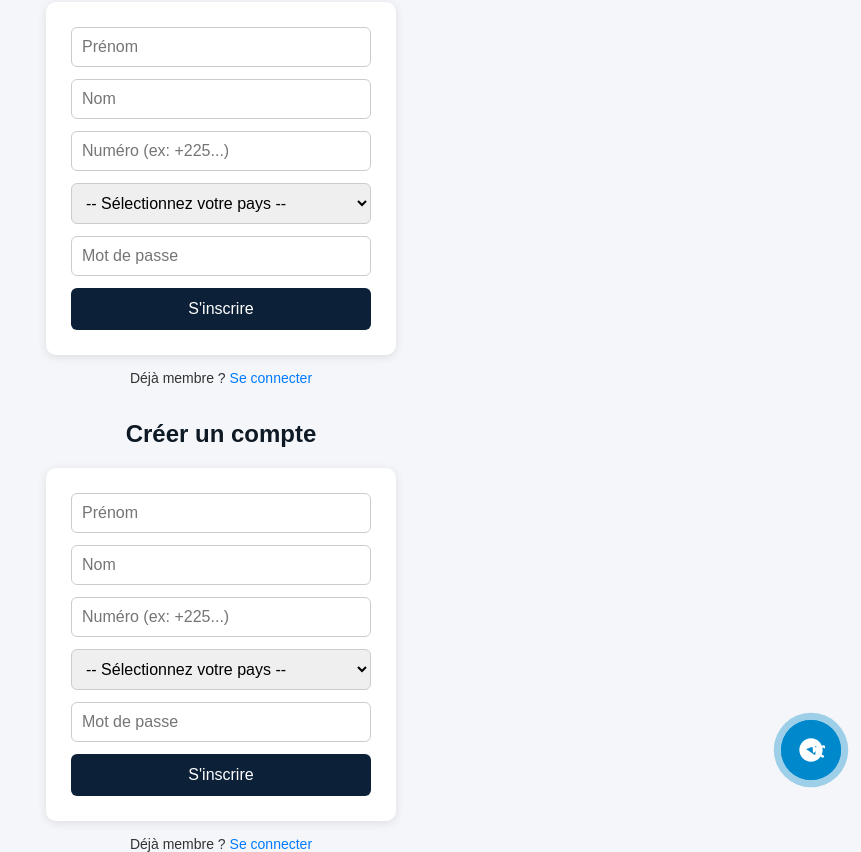
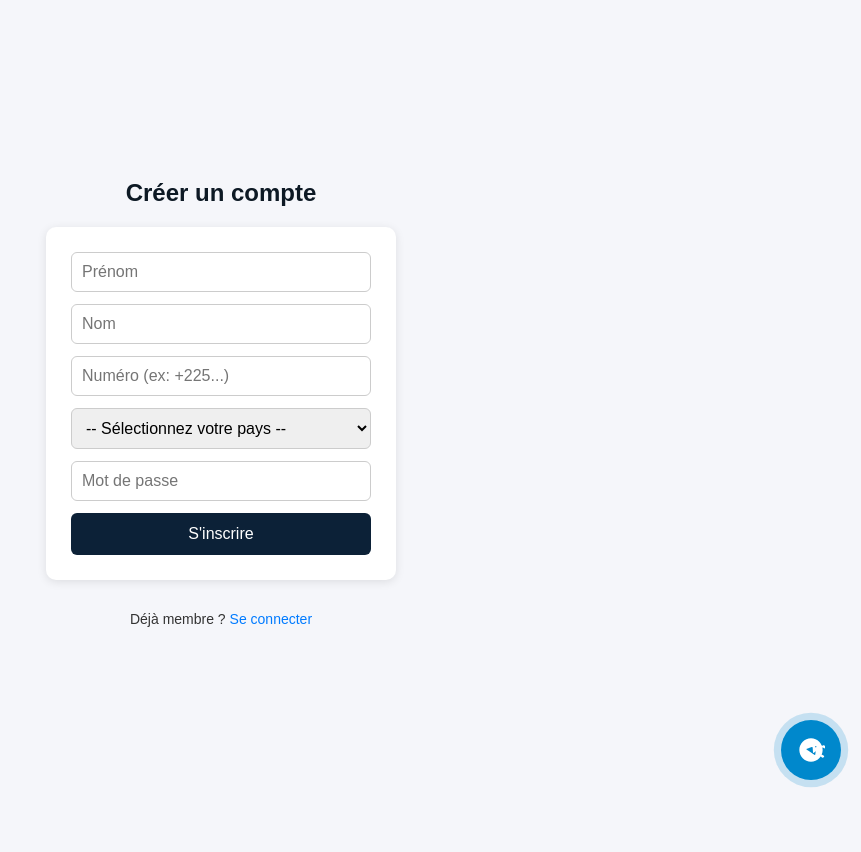
Before and after one commit to DPYTHA/miniezuka, a Flask app: page /register in a window 1280 px wide. Shown: the whole page, without its empty margins (419-1280 px from the left). After the commit the page ends 787 px from the top, so only its background shows below. Run offline with Flask 3, Linux system fonts and the light colour scheme.

Commit message:
minor changes

```diff
--- a/app/templates/register.html
+++ b/app/templates/register.html
@@ -1,186 +1,4 @@
-<!DOCTYPE html>
-<html lang="fr">
-<head>
-<meta charset="UTF-8">
-  <meta name="viewport" content="width=device-width, initial-scale=1.0">
-  <meta name="apple-mobile-web-app-capable" content="yes">
-  <meta name="mobile-web-app-capable" content="yes">
 
-  <!-- Titre de l'onglet -->
-  <title>ÉZUKA - Transferts d'argent rapides</title>
-
-  <!-- Favicon et icônes -->
-  <link rel="icon" type="image/png" href="/static/logo.png">
-  <link rel="shortcut icon" href="/static/logo.png">
-  <link rel="apple-touch-icon" href="/static/logo.png">
-
-  <!-- Manifest -->
-  <link rel="manifest" href="/static/manifest.json">
-  <meta name="theme-color" content="#082630">
-
-  <!-- Police -->
-  <link href="https://fonts.googleapis.com/css2?family=Poppins:wght@600&display=swap" rel="stylesheet">
-
-  <title>Inscription</title>
-  <style>
-    body {
-      font-family: Arial, sans-serif;
-      background: #f5f6fa;
-      display: flex;
-      flex-direction: column;
-      align-items: center;
-      justify-content: center;
-      height: 100vh;
-      margin: 0;
-    }
-    h2 {
-      color: #0d1924;
-    }
-    .form {
-      display: flex;
-      flex-direction: column;
-      gap: 12px;
-      width: 300px;
-      background: white;
-      padding: 25px;
-      border-radius: 10px;
-      box-shadow: 0 2px 10px rgba(0,0,0,0.1);
-    }
-    .form input, .form select {
-      padding: 10px;
-      font-size: 16px;
-      border: 1px solid #ccc;
-      border-radius: 6px;
-    }
-    .btn {
-      background: #0c2137;
-      color: white;
-      border: none;
-      padding: 12px;
-      font-size: 16px;
-      border-radius: 6px;
-      cursor: pointer;
-      transition: 0.3s;
-    }
-    .btn:hover {
-      background: #0056b3;
-    }
-    p {
-      margin-top: 15px;
-      font-size: 14px;
-      color: #333;
-    }
-    a {
-      color: #007bff;
-      text-decoration: none;
-    }
-    a:hover {
-      text-decoration: underline;
-    }
-
-    /* Icône Telegram flottante - CORRIGÉ */
-    .telegram-float {
-        position: fixed;
-        bottom: 20px;
-        right: 20px;
-        width: 60px;
-        height: 60px;
-        background-color: #0088cc; /* Couleur Telegram */
-        border-radius: 50%;
-        display: flex;
-        align-items: center;
-        justify-content: center;
-        box-shadow: 0 4px 12px rgba(0, 136, 204, 0.3);
-        z-index: 1000;
-        transition: all 0.3s ease;
-        animation: pulse 2s infinite;
-        text-decoration: none;
-    }
-
-    .telegram-float:hover {
-        transform: scale(1.1);
-        box-shadow: 0 6px 20px rgba(0, 136, 204, 0.5);
-    }
-
-    .telegram-icon {
-        width: 30px;
-        height: 30px;
-        filter: brightness(0) invert(1); /* Rend l'icône blanche */
-    }
-
-    /* Animation de pulsation */
-    @keyframes pulse {
-        0% {
-            box-shadow: 0 0 0 0 rgba(0, 136, 204, 0.7);
-        }
-        70% {
-            box-shadow: 0 0 0 10px rgba(0, 136, 204, 0);
-        }
-        100% {
-            box-shadow: 0 0 0 0 rgba(0, 136, 204, 0);
-        }
-    }
-
-    /* Version mobile */
-    @media (max-width: 768px) {
-        .telegram-float {
-            width: 50px;
-            height: 50px;
-            bottom: 15px;
-            right: 15px;
-        }
-
-        .telegram-icon {
-            width: 25px;
-            height: 25px;
-        }
-    }
-  </style>
-</head>
-<body>
-  <h2>Créer un compte</h2>
-
-  <form method="POST" action="/register" class="form">
-    <input name="first_name" placeholder="Prénom" required>
-    <input name="last_name" placeholder="Nom" required>
-    <input name="phone" placeholder="Numéro (ex: +225...)" required>
-
-    <!-- Liste déroulante pour le pays -->
-    <select name="country" required>
-      <option value="">-- Sélectionnez votre pays --</option>
-      <option value="Côte d'Ivoire">Côte d'Ivoire</option>
-      <option value="Mali">Mali</option>
-      <option value="Burkina Faso">Burkina Faso</option>
-      <option value="Sénégal">Sénégal</option>
-      <option value="Ghana">Ghana</option>
-      <option value="Togo">Togo</option>
-      <option value="Bénin">Bénin</option>
-      <option value="Nigéria">Nigéria</option>
-      <option value="Russie">Russie</option>
-      <option value="Guinee">Guinee</option>
-      <option value="Cameroun">Cameroun</option>
-      <option value="Canada">Canada</option>
-      <option value="Gabon">Gabon</option>
-      <!-- Ajoute d’autres pays si nécessaire -->
-    </select>
-
-    <input name="password" type="password" placeholder="Mot de passe" minlength="6" required>
-
-    <button type="submit" class="btn">S'inscrire</button>
-  </form>
-
-  <p>Déjà membre ?
-    <a href="/login">Se connecter</a>
-  </p>
- <a href="https://t.me/EzukaTransfBot" target="_blank" class="telegram-float">
-    <!-- Essayez ces différentes options selon votre fichier : -->
-    <img src="/static/telegram-icon.jpg" alt="Contact Telegram" class="telegram-icon">
-    <!-- Ou -->
-    <!-- <img src="/static/telegram-icon.svg" alt="Contact Telegram" class="telegram-icon"> -->
-    <!-- Ou -->
-    <!-- <img src="/static/telegram-logo.png" alt="Contact Telegram" class="telegram-icon"> -->
-  </a>
-</body>
 </html><!DOCTYPE html>
 <html lang="fr">
 <head>
```
